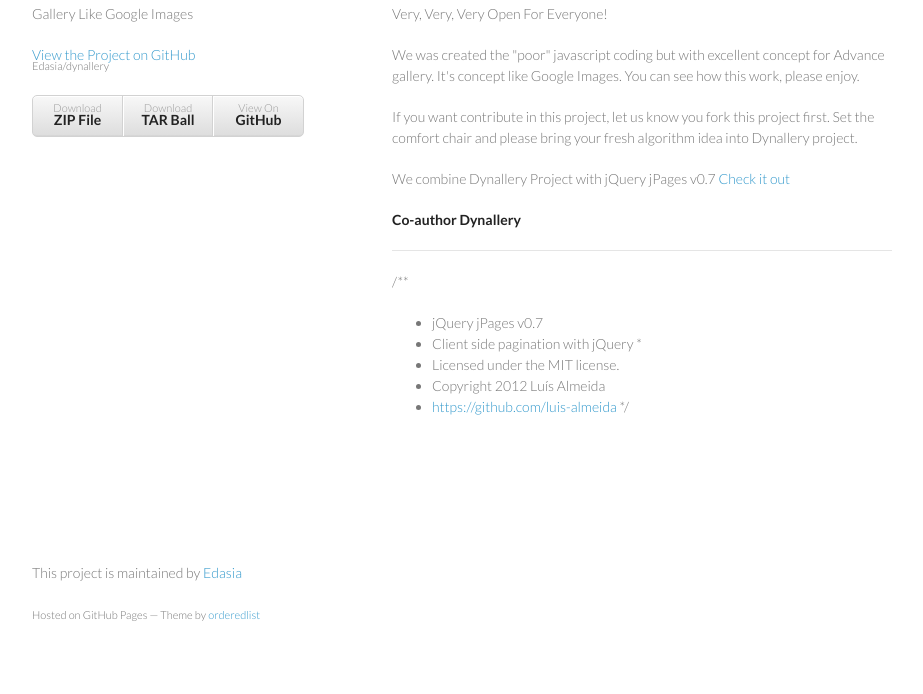
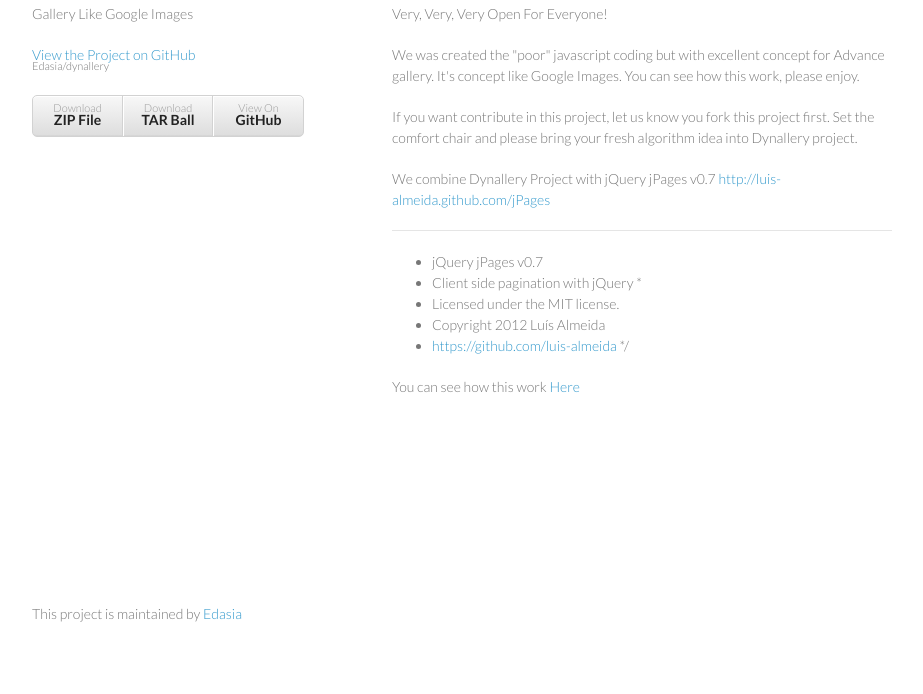
Before and after one commit to Edasia/dynallery, a plain HTML site: page index.html in a window 1280 px wide. Shown: the part 106-800 px from the top of the page, without its empty margins (178-1101 px from the left). Drawn offline with Linux system fonts and the light colour scheme.

Commit message:
Update index.html

```diff
--- a/index.html
+++ b/index.html
@@ -29,7 +29,7 @@
       </header>
       <section>
         <h1>
-<a name="dynallery-version-01" class="anchor" href="#dynallery-version-01"><span class="octicon octicon-link"></span></a>Dynallery version 0.1</h1>
+<a name="dynallery-version-01" class="anchor" href="#dynallery-version-01"><span class="octicon octicon-link"></span></a>Version 0.1</h1>
 
 <p>Very, Very, Very Open For Everyone!</p>
 
@@ -39,11 +39,10 @@
 <p>If you want contribute in this project, let us know you fork this project first.
 Set the comfort chair and please bring your fresh algorithm idea into Dynallery project. </p>
 
-<p>We combine Dynallery Project with jQuery jPages v0.7 <a href="http://luis-almeida.github.com/jPages">Check it out</a></p>
+<p>We combine Dynallery Project with jQuery jPages v0.7 <a href="http://luis-almeida.github.com/jPages" target="_blank">  http://luis-almeida.github.com/jPages</a>
+</p>
 
-<p><strong>Co-author Dynallery</strong></p>
-
-<hr><p>/**</p>
+<hr>
 
 <ul>
 <li>jQuery jPages v0.7</li>
@@ -55,10 +54,13 @@
 <a href="https://github.com/luis-almeida">https://github.com/luis-almeida</a>
 */ </li>
 </ul>
+
+<p>You can see how this work <a href="https://github.com/Edasia/dynallery" target="_blank">Here</a>
+</p>
       </section>
       <footer>
         <p>This project is maintained by <a href="https://github.com/Edasia">Edasia</a></p>
-        <p><small>Hosted on GitHub Pages &mdash; Theme by <a href="https://github.com/orderedlist">orderedlist</a></small></p>
+
       </footer>
     </div>
     <script src="javascripts/scale.fix.js"></script>
```
